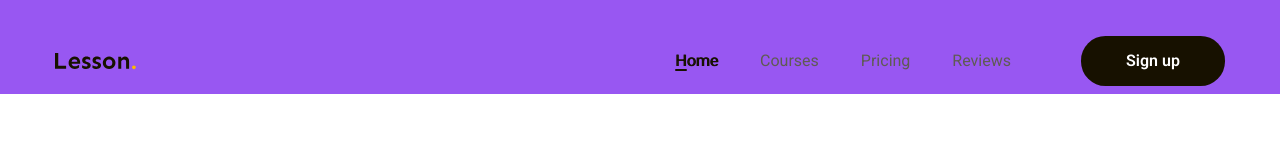
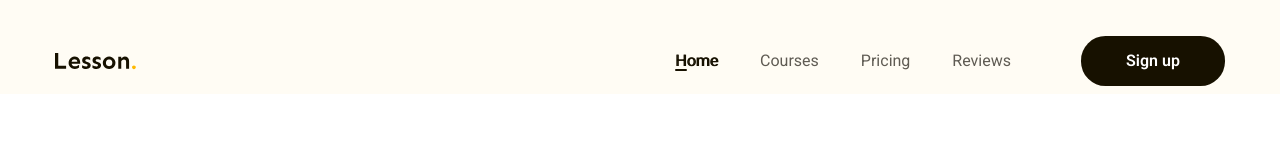
Before and after one commit to myheo0229/figma-to-html, a plain HTML site: page index.html in a window 1280 px wide. Shown: the top 160 px of the page. Drawn offline with Linux system fonts and the light colour scheme.

Commit message:
p3 sửa lại cái background header(nhầm)

```diff
--- a/assets/css/style.css
+++ b/assets/css/style.css
@@ -39,7 +39,7 @@ a {
 
 /* ==================header======================== */
 .header {
-  background: #9857f2;
+  background: #FFFCF4;
 }
 
 .header.fixed {
```
